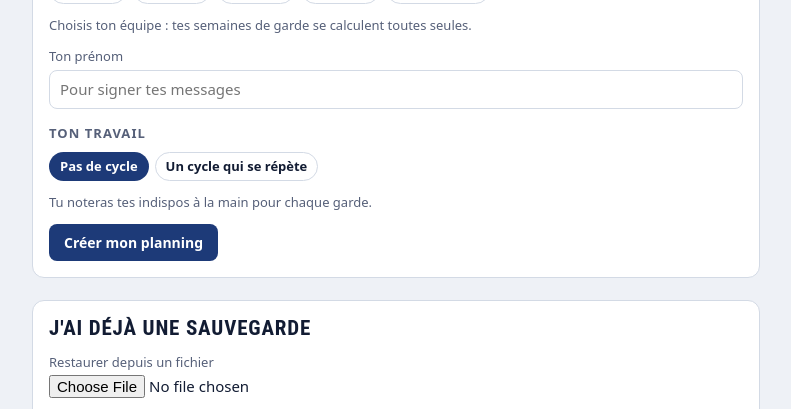
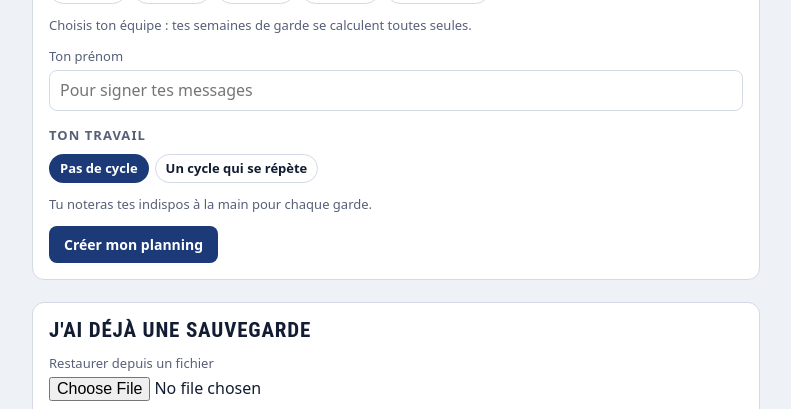
Before and after one commit to enzomalandain-debug/Garde-, a plain HTML site: page index.html in a window 1280 px wide. Shown: the part 391-800 px from the top of the page, without its empty margins (244-1035 px from the left). Drawn offline with Linux system fonts and the light colour scheme.

Commit message:
Add files via upload

```diff
--- a/index.html
+++ b/index.html
@@ -2,7 +2,7 @@
 <html lang="fr">
 <head>
 <meta charset="utf-8">
-<meta name="viewport" content="width=device-width,initial-scale=1,viewport-fit=cover">
+<meta name="viewport" content="width=device-width,initial-scale=1,maximum-scale=1,viewport-fit=cover">
 <meta name="theme-color" content="#1D3A78">
 <meta name="apple-mobile-web-app-capable" content="yes">
 <meta name="apple-mobile-web-app-title" content="Garde">
@@ -248,6 +248,11 @@ body.kbd .toast,body.kbd-vv .toast{bottom:calc(20px + env(safe-area-inset-bottom
   .big{font-size:50px}
 }
 @media (prefers-reduced-motion: reduce){*{scroll-behavior:auto!important}}
+
+/* Pas de zoom au double-tap ; champs à 16 px pour éviter le zoom automatique de l'iPhone */
+html,body{touch-action:manipulation;-webkit-text-size-adjust:100%;text-size-adjust:100%}
+button,a,summary,label,.seg,.chip,.tb,.cy{touch-action:manipulation;-webkit-tap-highlight-color:transparent}
+input,select,textarea{font-size:16px!important}
 </style>
 </head>
 <body>
@@ -272,7 +277,7 @@ body.kbd .toast,body.kbd-vv .toast{bottom:calc(20px + env(safe-area-inset-bottom
 /*LOGIC-START*/
 const PAT_DEFAULT = "MMAANNRRRMMAAARRRRMMNNNRRRJMAANNRRR";
 const U = 30, CPH = 60 / U, CPD = 1440 / U; // cases de 30 min
-const APP_VERSION = "7 nov. 2026 (n°11)";
+const APP_VERSION = "7 nov. 2026 (n°12)";
 const GARDE_PRESETS = {
   we: { label: "Week-end + nuits de semaine", modele: [ { j: 0, de: "19:00", aj: 3, a: "07:00" }, { j: 3, de: "19:00", aj: 4, a: "07:00" }, { j: 4, de: "19:00", aj: 5, a: "07:00" }, { j: 5, de: "19:00", aj: 6, a: "07:00" }, { j: 6, de: "19:00", aj: 7, a: "07:00" } ] },
   h24: { label: "7 jours, 24h/24", modele: [ { j: 0, de: "07:00", aj: 7, a: "07:00" } ] },
```
